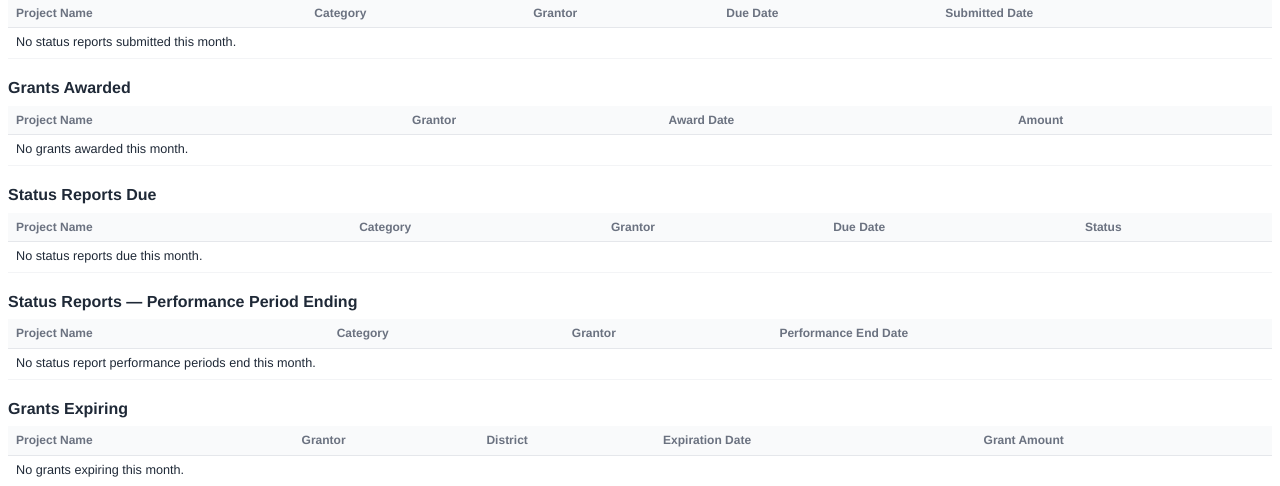
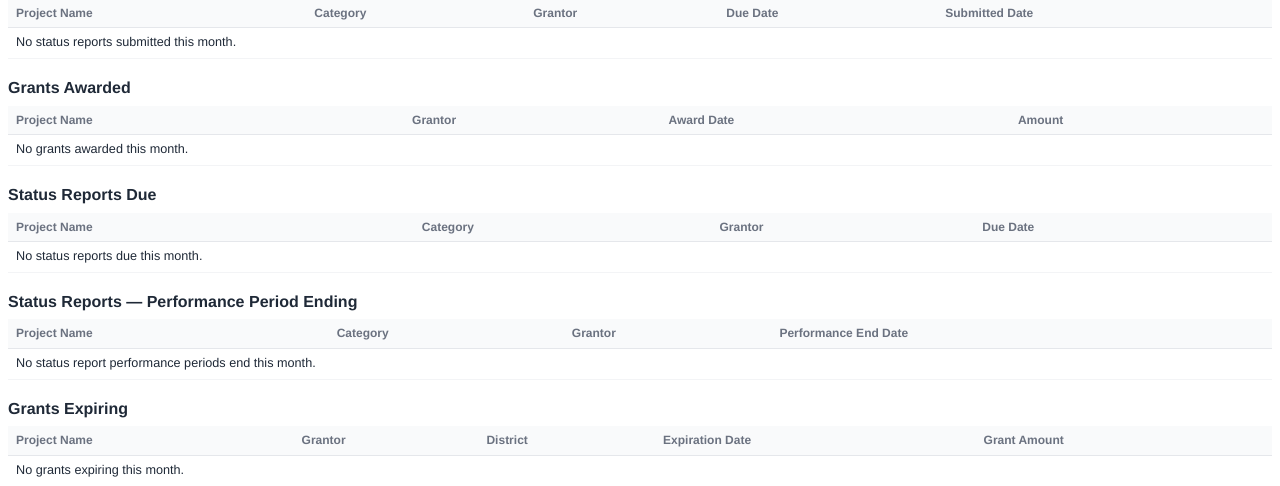
Before and after one commit to nateslee77/mygrant, a Python web app: template backend/app/templates/monthly_report.html in a window 1280 px wide. Shown: the part 195-681 px from the top of the page. Run offline with Jinja, Linux system fonts and the light colour scheme; the template is opened without the code that fills it, so the values that code supplies are empty.

Commit message:
fixes to status report submitted verbage

```diff
--- a/backend/app/templates/monthly_report.html
+++ b/backend/app/templates/monthly_report.html
@@ -95,7 +95,7 @@
     <h2>Status Reports Due</h2>
     <table class="report">
       <thead>
-        <tr><th>Project Name</th><th>Category</th><th>Grantor</th><th>Due Date</th><th>Status</th></tr>
+        <tr><th>Project Name</th><th>Category</th><th>Grantor</th><th>Due Date</th></tr>
       </thead>
       <tbody>
         {% for i in psr_due %}
@@ -104,10 +104,9 @@
           <td>{{ i.category }}</td>
           <td>{{ i.grantor or "—" }}</td>
           <td>{{ i.due_date.strftime("%m/%d/%Y") if i.due_date else "—" }}</td>
-          <td>{{ "Submitted" if i.submitted else "Not submitted" }}</td>
         </tr>
         {% else %}
-        <tr><td colspan="5">No status reports due this month.</td></tr>
+        <tr><td colspan="4">No status reports due this month.</td></tr>
         {% endfor %}
       </tbody>
     </table>
--- a/frontend/src/pages/MonthlyReport.jsx
+++ b/frontend/src/pages/MonthlyReport.jsx
@@ -160,7 +160,6 @@ export default function MonthlyReport() {
               { key: "category", label: "Category" },
               { key: "grantor", label: "Grantor" },
               { key: "due_date", label: "Due Date", render: (r) => formatDate(r.due_date) },
-              { key: "submitted", label: "Status", render: (r) => (r.submitted ? "Submitted" : "Not submitted") },
             ]}
             rows={psrDue}
           />
--- a/frontend/src/pages/StatusReports.jsx
+++ b/frontend/src/pages/StatusReports.jsx
@@ -415,7 +415,7 @@ export default function StatusReports() {
         )}
       </div>
 
-      <div className="flex items-center justify-between gap-3 flex-wrap">
+      <div className="flex items-center gap-3 flex-wrap">
         <div className="flex items-center gap-1 flex-wrap">
           {STATUS_FILTERS.map((f) => (
             <button
```
Also changed, not shown: backend/app/services/monthly_report.py (+3 -9 lines).
